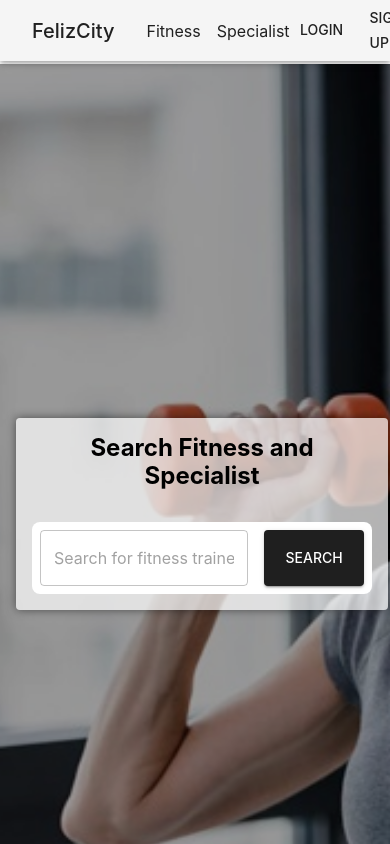
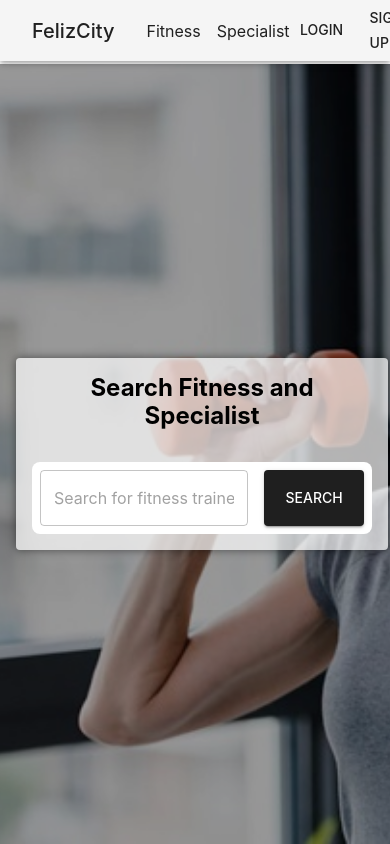
Before and after one commit to beiryu/rome, a React (Create React App) app in the folder client/: page / in a window 390 px wide. Shown: the top 844 px of the page. Built offline with nearby package versions, Linux system fonts and the light colour scheme.

Commit message:
chore: update dependencies in package-lock.json to lower versions for compatibility; adjust Hero.css for responsive height calculation

```diff
--- a/client/src/styles/Hero.css
+++ b/client/src/styles/Hero.css
@@ -6,7 +6,7 @@
   display: flex;
   align-items: center;
   position: relative;
-  min-height: 900px;
+  min-height: calc(100vh - 64px);
 }
 
 .hero::before {
```
Also changed, not shown: 1 other file (tests, documents, lock files or other folders).
